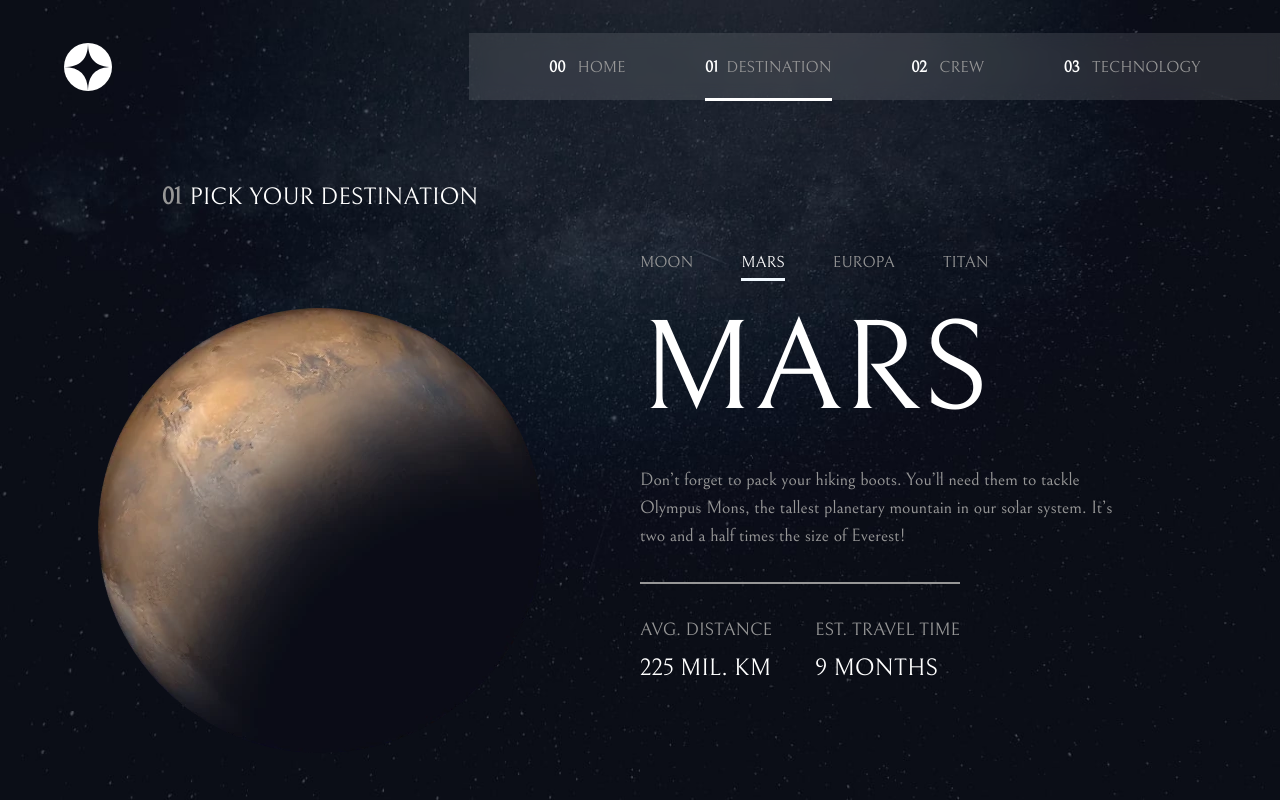
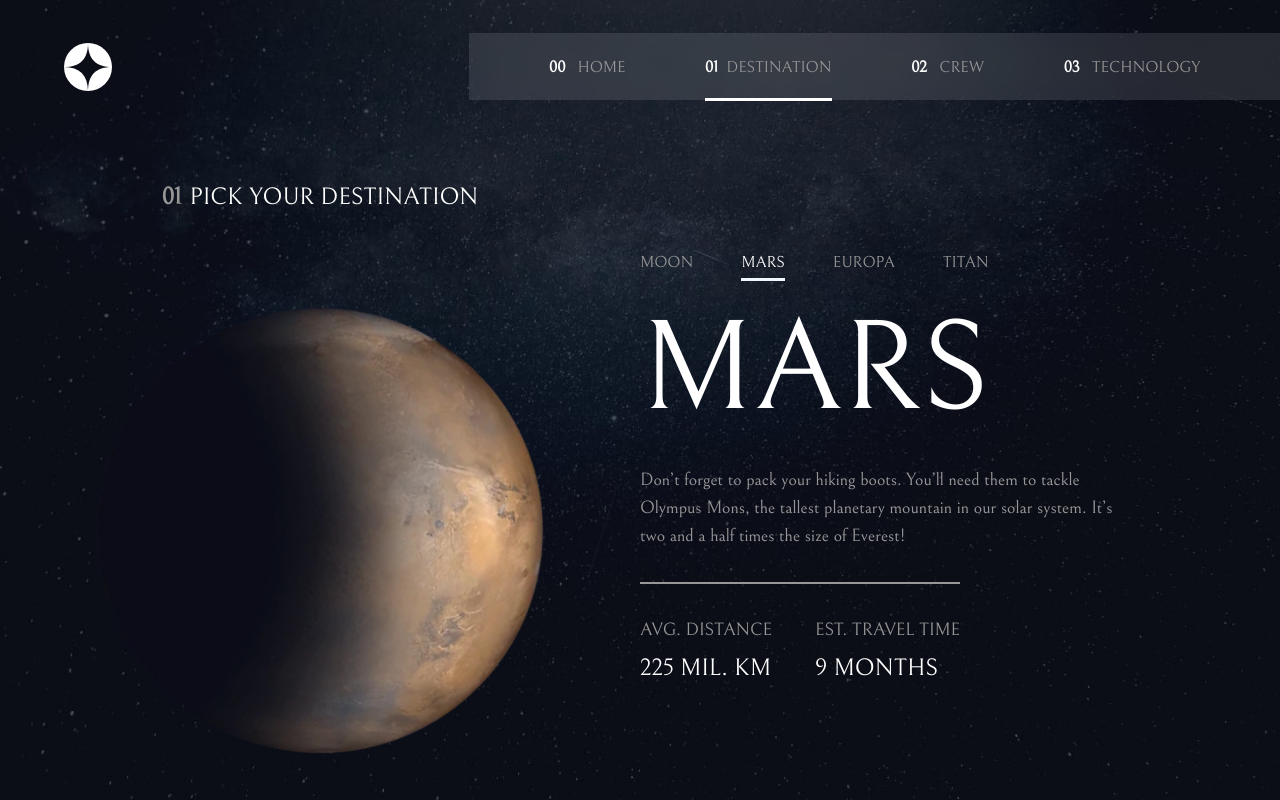
Before and after one commit to alisonnbarbosaa/space_tourism_multi-page_website, a React (Vite) app: page /destination_mars in a window 1280 px wide. Built offline with nearby package versions, Linux system fonts and the light colour scheme.

Commit message:
animation planet

```diff
--- a/src/components/layout/ContainerDestination.jsx
+++ b/src/components/layout/ContainerDestination.jsx
@@ -16,7 +16,7 @@ export default function ContainerDestination({
           <span className="text-[#979797] font-bold pr-2">01</span>
           Pick your destination
         </h2>
-        <img src={img} alt="" />
+        <img src={img} alt="" className="rotatePlanet"/>
       </div>
       <div className="w-1/2 flex flex-col justify-center gap-8">
         <NavBarDestination />
--- a/src/index.css
+++ b/src/index.css
@@ -12,6 +12,7 @@ body,
 #root {
   height: 100%;
   font-family: Bellefair, sans-serif;
+  overflow: hidden;
 }
 
 .bg-home-desktop {
@@ -87,3 +88,15 @@ body,
   font-size: 1.5rem;
   font-weight: bold;
 }
+
+.rotatePlanet{
+  animation: rotatePlanet 15s linear infinite;
+}
+@keyframes rotatePlanet {
+  from{
+    transform: rotate(0deg);
+  }
+  to{
+    transform: rotate(360deg);
+  }
+}
```
